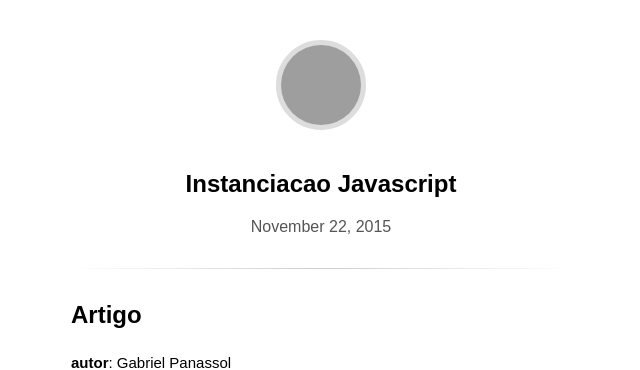
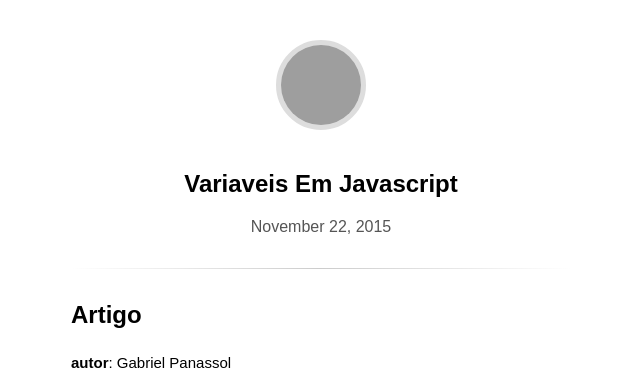
Before and after one commit to gpanassol/gpanassol.github.io, a Jekyll site: the page built from _posts/2015-11-22-variaveis-em-javascript.md, in a window 1280 px wide and 900 px high. Shown: the top 370 px of the window, without its empty margins (319-959 px from the left). Built offline with Jekyll 4.4.1, drawn with Linux system fonts in a browser that asks for light colours; some web fonts are replaced; comment, search, counter and statistics services are not loaded; part of the change alters nothing that is shown; grey boxes are pictures that could not be loaded.

```diff
--- a/_config.yml
+++ b/_config.yml
@@ -26,7 +26,7 @@ kramdown:
 sass:
     style:          :compressed
 
-environment:        production # development ou production
+environment:        development # development ou production
 
 # Other Params
 include:            [ "robots.txt" ]
```
Also changed, not shown: _posts/2015-11-22-variaveis-em-javascript.md (renamed from _posts/2015-11-22-instanciacao-javascript.md), 5 other files.
